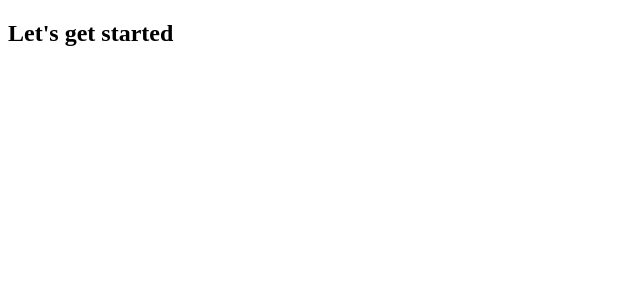
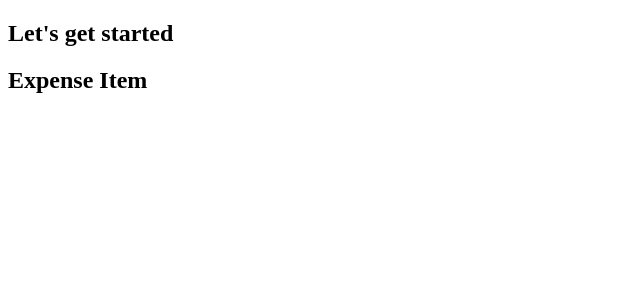
Before and after one commit to 29RahulKhandelwal/Reactjs, a React (Create React App) app in the folder 03 - React Basics and Working with components/expense-tracker/: page / in a window 1280 px wide. Shown: the top 300 px of the page, without its empty margins (0-640 px from the left). Built offline with nearby package versions, Linux system fonts and the light colour scheme.

Commit message:
called custom component ExpenseItem

```diff
--- a/03 - React Basics and Working with components/expense-tracker/src/App.js
+++ b/03 - React Basics and Working with components/expense-tracker/src/App.js
@@ -1,7 +1,9 @@
+import ExpenseItem from "./components/ExpenseItem"
 function App(){
     return (
         <div>
             <h2>Let's get started</h2>
+            <ExpenseItem />
         </div>
     )
 }
```
